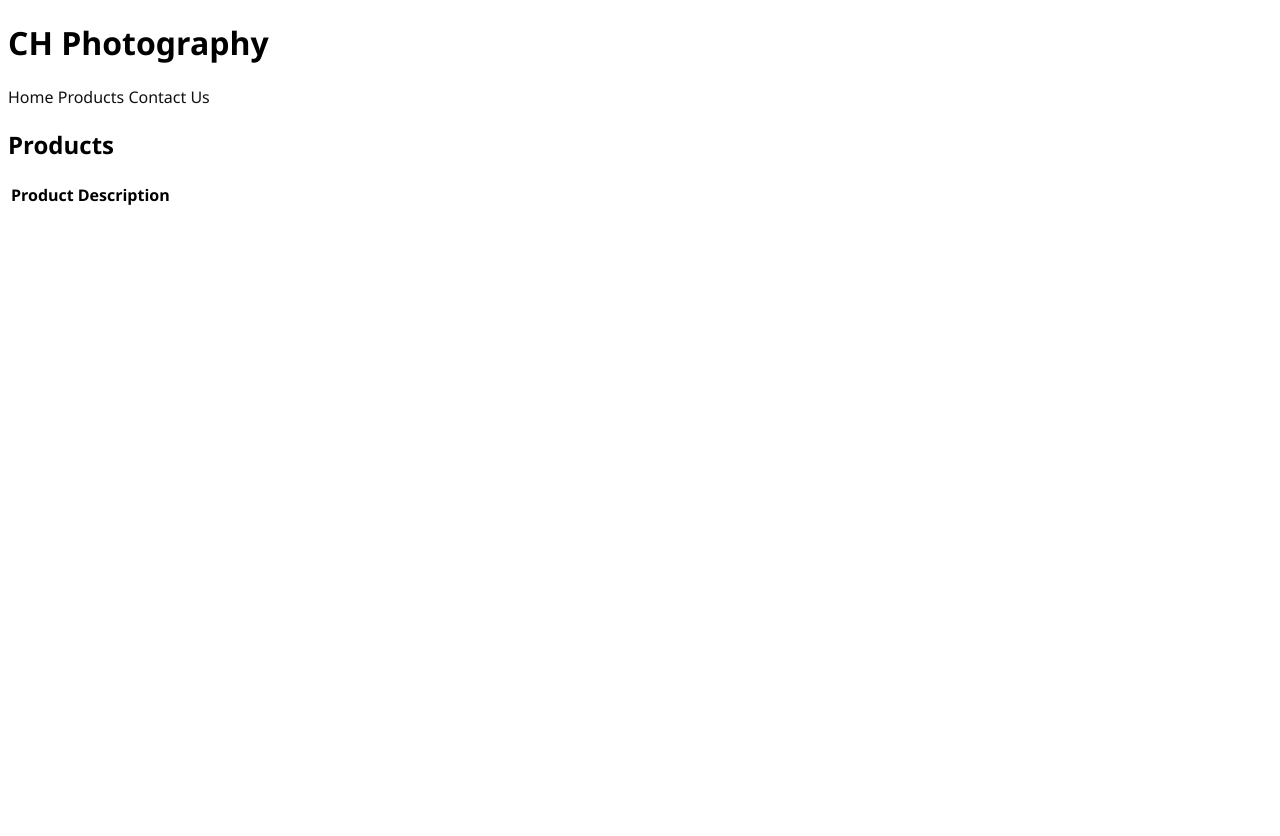
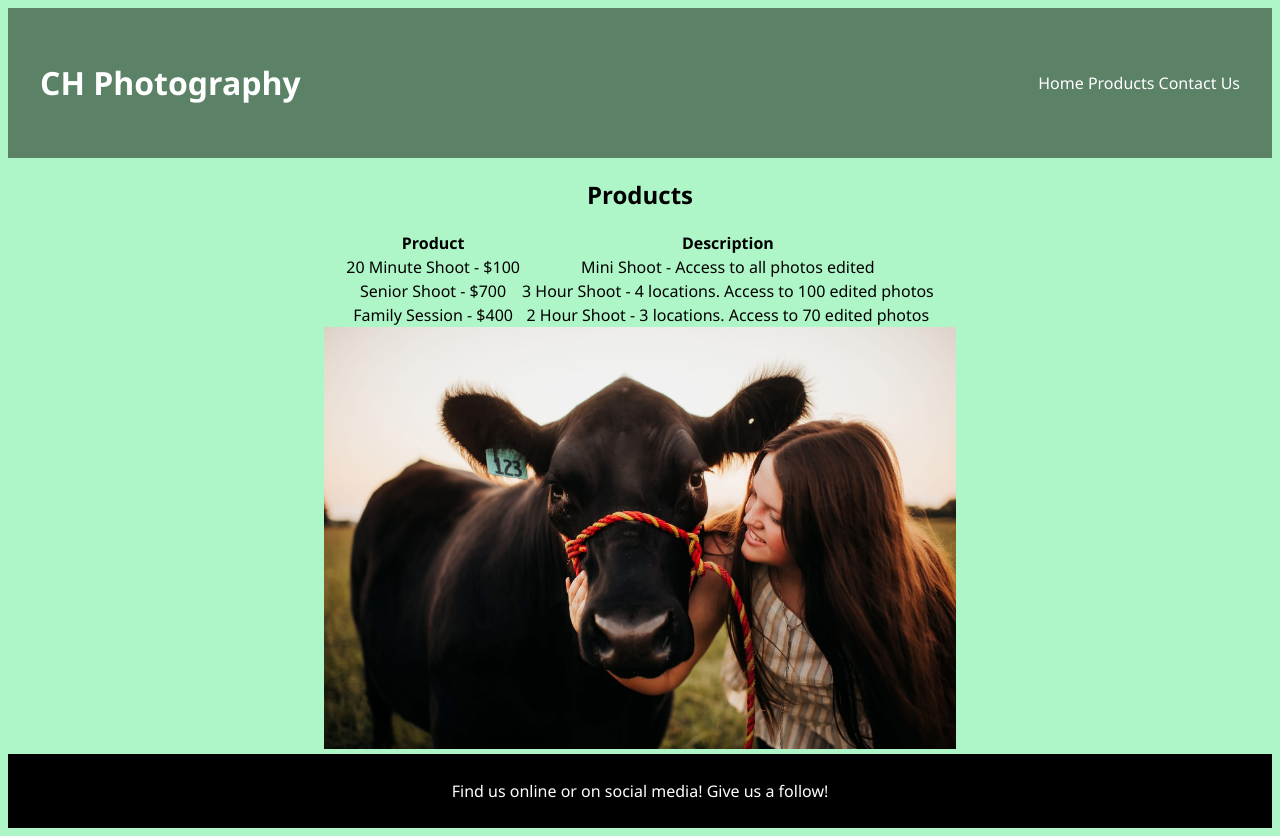
Before and after one commit to CheyenneH53/CIS134CheyenneHouk, a plain HTML site: page products.html in a window 1280 px wide. Before the commit the page ends 800 px from the top, so only its background shows below. Drawn offline with Linux system fonts and the light colour scheme.

Commit message:
add edits

```diff
--- a/products.html
+++ b/products.html
@@ -7,12 +7,14 @@
     <title>Products</title>
 </head>
 <body>
+  <header>
     <h1>CH Photography</h1>
     <nav>
         <a href="index.html">Home</a>
         <a href="products.html">Products</a>
         <a href="contact.html">Contact Us</a>
     </nav>
+  </header>
     <h2>Products</h2>
     <table>
   <tr>
@@ -20,29 +22,21 @@
     <th>Description</th>
   </tr>
   <tr>
-    <td></td>
-    <td></td>
+    <td>20 Minute Shoot - $100</td>
+    <td>Mini Shoot - Access to all photos edited</td>
   </tr>
   <tr>
-    <td></td>
-    <td></td>
+    <td>Senior Shoot - $700</td>
+    <td>3 Hour Shoot - 4 locations. Access to 100 edited photos</td>
   </tr>
   <tr>
-    <td></td>
-    <td></td>
-  </tr>
-  <tr>
-    <td></td>
-    <td></td>
-  </tr>
-  <tr>
-    <td></td>
-    <td></td>
-  </tr>
-  <tr>
-    <td></td>
-    <td></td>
+    <td>Family Session - $400</td>
+    <td>2 Hour Shoot - 3 locations. Access to 70 edited photos</td>
   </tr>
 </table>
+<img src="images/IMG_4072.jpeg" alt="girl with cow">
+<footer>
+  <p>Find us online or on social media! Give us a follow!</p>
+    </footer>
 </body>
 </html>
--- a/style.css
+++ b/style.css
@@ -4,19 +4,65 @@ header {
     align-items: center;
     padding: 32px;
     font-family: 'Segoe UI', Tahoma, Geneva, Verdana, sans-serif;
+    background-color: #5B8266;
+    color: white;
 }
 
 body {
     font-family: 'Segoe UI', Tahoma, Geneva, Verdana, sans-serif;
+    text-align: center;
+    background-color: #AEF6C7;
 }
 
 nav a{
     text-decoration: none;
-    color: #111;
+    color: white;
     font-weight: 500;
     text-align: right;
+}
+
+table {
+    margin-left: auto;
+    margin-right: auto;
+    border-collapse: collapse;
 }
 
 pre {
     font-family: 'Segoe UI', Tahoma, Geneva, Verdana, sans-serif;
 }
+
+img {
+    width: 50%;
+    height: auto;
+}
+
+form {
+  border-radius: 5px;
+  background-color: #AEF6C7;
+  padding: 20px;
+  display: flex;
+  flex-direction: column;
+}
+
+#button{
+  width: 100%;
+  background-color: #5B8266;
+  color: white;
+  padding: 14px;
+  margin: 8px 0;
+  border: none;
+  border-radius: 4px;
+  cursor: pointer;
+}
+
+footer {
+  background-color: black;
+  padding: 10px;
+  text-align: center;
+  color: white;
+
+}
+
+@media (min-width: 900px){
+
+}
```
Also changed, not shown: contact.html (+7 -0 lines), index.html (+6 -0 lines).
